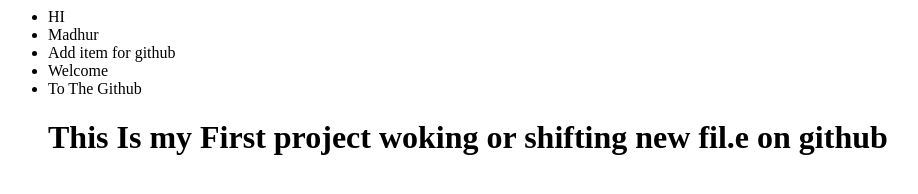
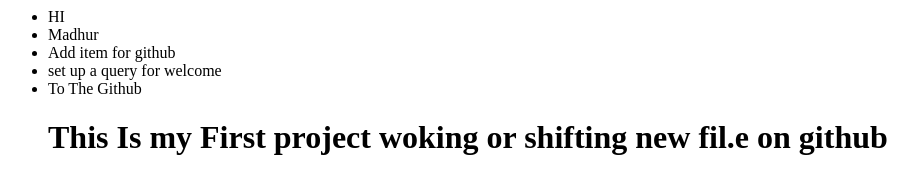
Before and after one commit to newinv/GitTest, a plain HTML site: page index.html in a window 1280 px wide. Shown: the whole page, without its empty margins (0-918 px from the left). Drawn offline with Linux system fonts and the light colour scheme.

Commit message:
'somechanges'

```diff
--- a/index.html
+++ b/index.html
@@ -5,7 +5,7 @@
 		<li>HI</li>
 		<li>Madhur</li>
 		<li>Add item for github</li>
-		<li>Welcome</li>
+		<li>set up a query for welcome</li>
 		<li>To The Github</li>
 		<h1> This Is my First project woking or shifting new fil.e on github</h1>
 	</ul>
```
